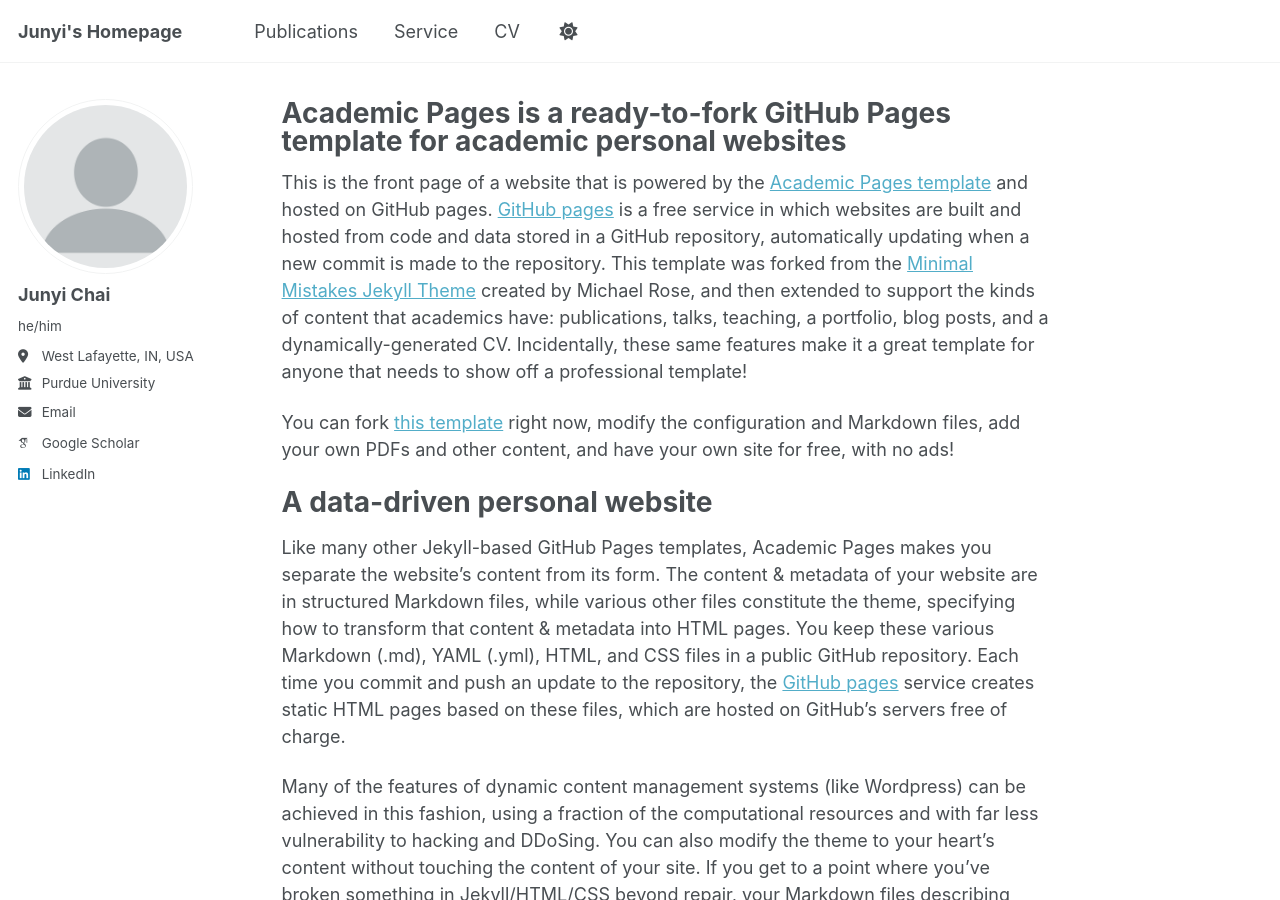
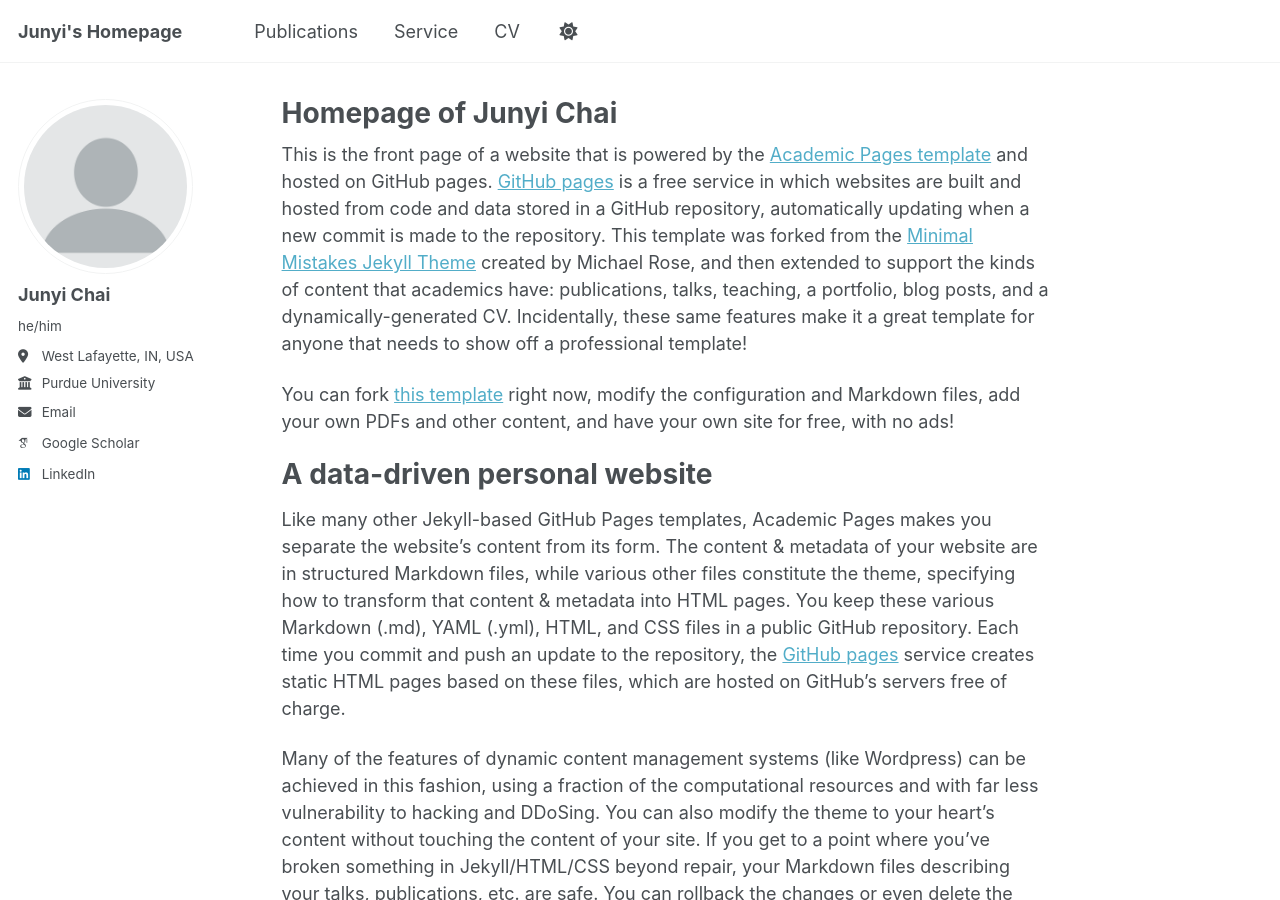
Before and after one commit to cjy24/cjy24.github.io, a Jekyll site: the page built from _pages/about.md, in a window 1280 px wide and 900 px high. Built offline with Jekyll 4.4.1, drawn with Linux system fonts in a browser that asks for light colours; some web fonts are replaced; a script that is not in the unit is left out.

Commit message:
Update about.md

```diff
--- a/_pages/about.md
+++ b/_pages/about.md
@@ -1,6 +1,6 @@
 ---
 permalink: /
-title: "Academic Pages is a ready-to-fork GitHub Pages template for academic personal websites"
+title: "Homepage of Junyi Chai"
 author_profile: true
 redirect_from:
   - /about/
```
